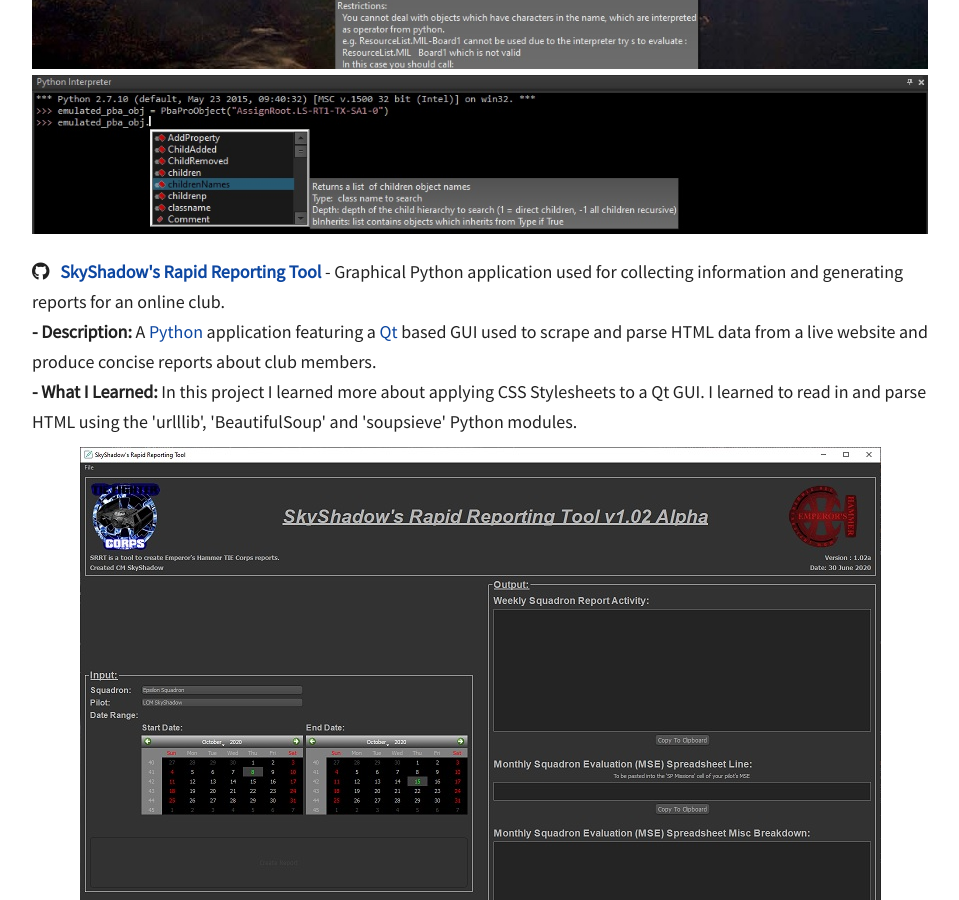
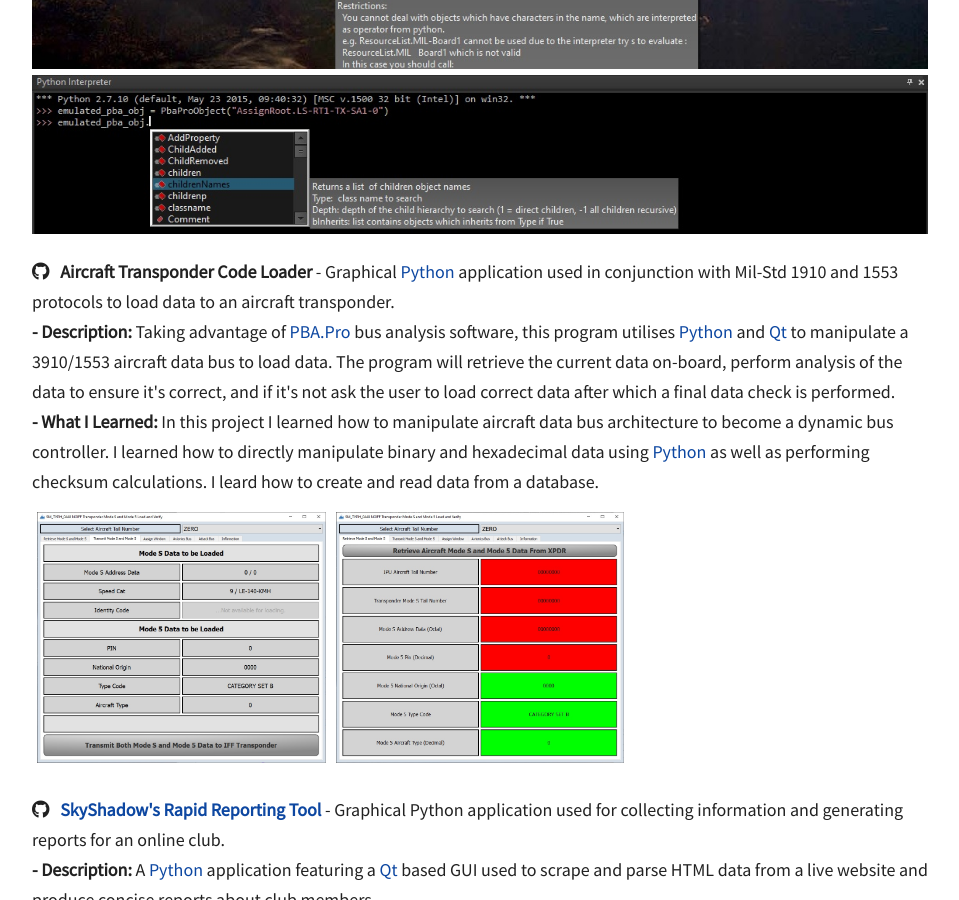
Before and after one commit to SmTaUcM/SmTaUcM.github.io, a Jekyll site: the page built from projects.html, in a window 1280 px wide and 900 px high, scrolled down 2289 px. Shown: the whole window, without its empty margins (160-1119 px from the left). Built offline with Jekyll 4.4.1, drawn with Linux system fonts in a browser that asks for light colours; nearby versions of some CDN libraries.

Commit message:
projects.html - Added XPDR

```diff
--- a/_includes/projects.html
+++ b/_includes/projects.html
@@ -120,6 +120,41 @@
 		</div>
 
 
+	    <h5>
+          <i class="fab fa-github"></i>&nbsp;&nbsp;
+		  <strong><b>Aircraft Transponder Code Loader</b></strong>
+		  - Graphical <a href="https://www.python.org/">Python</a> application used in conjunction  with Mil-Std 1910 and 1553
+		  protocols to load data to an aircraft transponder.
+          <BR>
+		  <b>- Description:</b> Taking advantage of <a href="https://www.aim-online.com/">PBA.Pro</a> bus analysis software, this program utilises
+		  <a href="https://www.python.org/">Python</a> and <a href="https://www.qt.io/">Qt</a> to manipulate a 3910/1553 aircraft data bus to load
+		  data. The program will retrieve the current data on-board, perform analysis of the data to ensure it's correct, and if it's not ask the
+		  user to load correct data after which a final data check is performed.
+		  <BR>
+		  <b>- What I Learned:</b> In this project I learned how to manipulate  aircraft data bus architecture to become a dynamic bus controller.
+		  I learned how to directly manipulate binary and hexadecimal data using <a href="https://www.python.org/">Python</a> as well as
+		  performing checksum calculations. I leard how to create and read data from a database.
+        </h5>
+		<div class="row">
+			<div class="column">
+				<img
+				  src=" {{ site.baseurl }}img/projects/xpdr/xpdr_1.jpg"
+				  class="responsive-img"
+				  id="ttt3_1"
+				  alt="Data To Be Loaded."
+				/>
+			</div>
+			<div class="column">
+				<img
+				  src=" {{ site.baseurl }}img/projects/xpdr/xpdr_2.jpg"
+				  class="responsive-img"
+				  id="xpdr_2"
+				  alt="Data Retrieved"
+				/>
+			</div>
+		</div>
+
+
         <h5>
           <i class="fab fa-github"></i>&nbsp;&nbsp;
 		  <strong><b><a href="https://github.com/SmTaUcM/SSRT">SkyShadow's Rapid Reporting Tool</a></b></strong>
```
Also changed, not shown: img/projects/xpdr/xpdr_1.jpg (added), img/projects/xpdr/xpdr_2.jpg (added).
